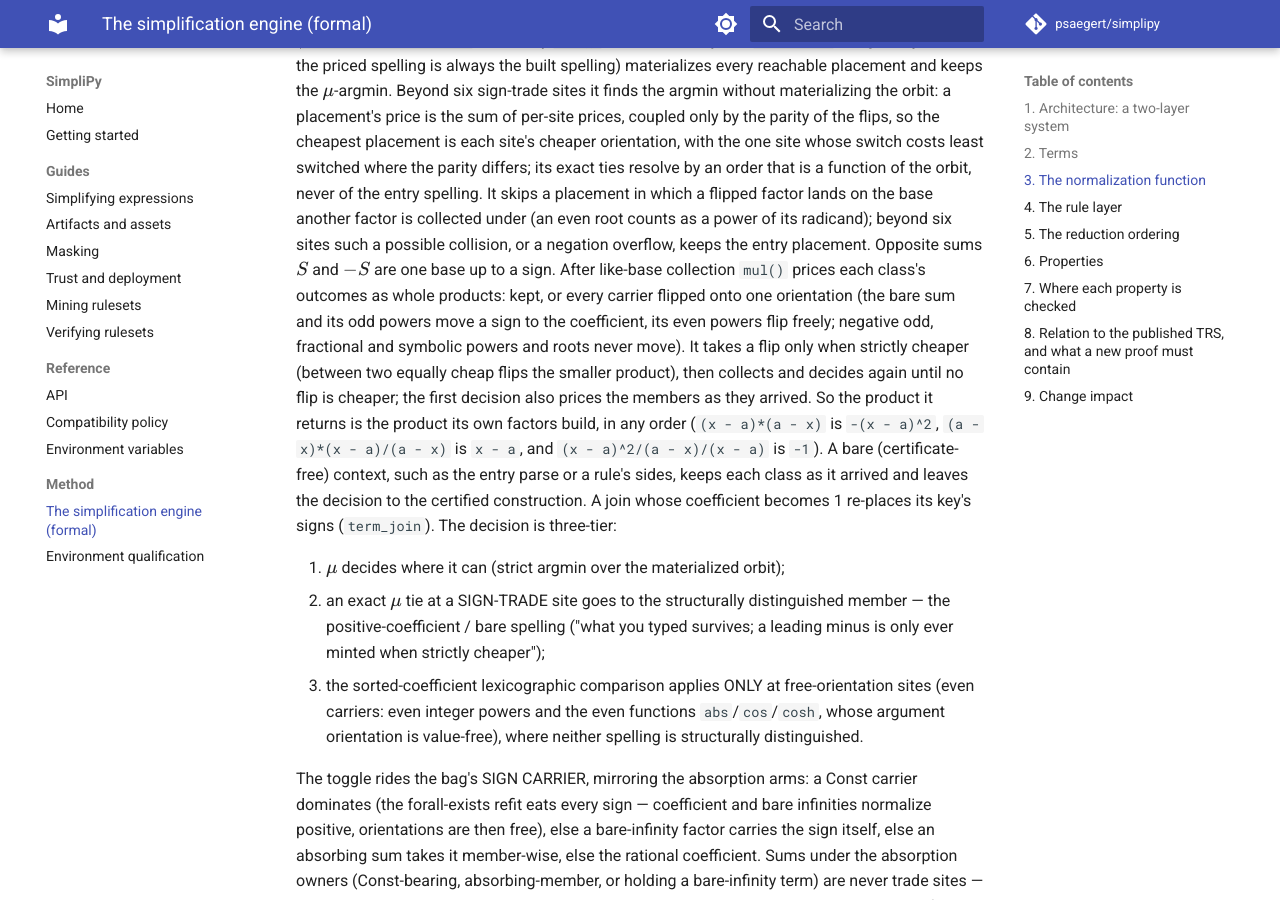
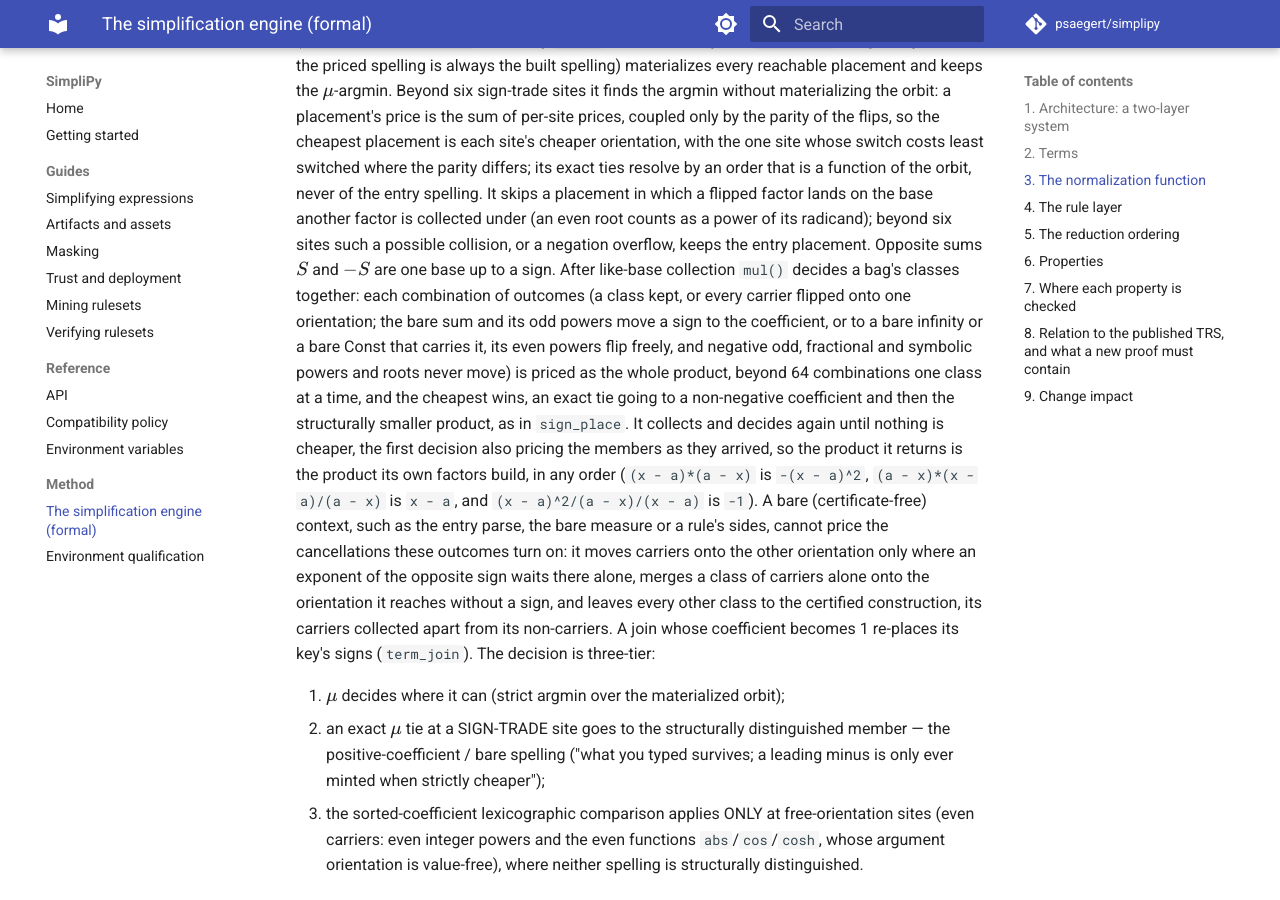
Before and after one commit to psaegert/simplipy, an MkDocs documentation site: the page built from docs/formal.md, in a window 1280 px wide and 900 px high, scrolled down 5102 px. Built offline with MkDocs 1.6.1 and Material for MkDocs 9.7.7, drawn with Linux system fonts in a browser that asks for light colours; comment, search, counter and statistics services are not loaded; some of the changed text lies outside the part shown.

Commit message:
Docs: the opposite-sum rule, the final benchmark run, residual classes
- The CHANGELOG and formal.md describe the opposite-sum rule as it now runs: classes decided
  together by whole-product price until nothing is cheaper, signs on the coefficient, a bare
  constant or an infinity, and a certificate-free context that defers to the certified one. On
  3,100 products of opposite sums no answer changes on a second call or depends on factor order;
  in each mode's own measure two are costlier than 0.14.7's, both in permissive and both holding
  an infinity (the previous commit's message said one).
- Times and slow-call shares from the final build's run against 0.14.7: 30%, 34% and 35% less
  on the T8.1 inputs, 21-33% on the ground truths, 81%, 77% and 90% on the predictions; 0.14.7
  up to 18.2% of calls over 0.1 s. The debug-build stability check covers every set in every
  mode. All other counts, prices, bounds and size ratios are unchanged.
- formal.md registers a second residual class: with the search off, re-bracketing a product
  over opposite sums can change its form (25 of 150 fuzzed products in f64; 0.14.7: 87), each
  answer reading back as itself. The `complexity()` docstring scopes the certificate-free
  measure's bracketing invariance accordingly.

Co-Authored-By: Claude Opus 5.5 <noreply@anthropic.com>
Claude-Session: https://claude.ai/code/session_016gamUqKQqroqag4GFsNu6W

```diff
--- a/docs/formal.md
+++ b/docs/formal.md
@@ -136,7 +136,7 @@ specimens remain. The instrument itself printed each state with the mode's certi
 context, a spelling no caller receives (every caller prints with the bare context), which
 raised false alarms and hid three real classes (the closed I3 class above); it now prints as
 the callers do, and in a debug build it holds on every state of srbf's ground truths and
-predictions in every mode and of all 129,490 T8.1 simplify inputs in permissive. A second
+predictions and of the 129,490 T8.1 simplify inputs, in every mode. A second
 measured class (2026-08-24) sat not in `canon()` but in the
 *pricing instrument*: `complexity()` parsed fold-free while the `f64`/`permissive` chains
 parse fold-at-parse, so on 10 of 65,536 benchmark rows the instrument priced a
@@ -216,16 +216,23 @@ differs; its exact ties resolve by an order that is a function of the orbit, nev
 spelling. It skips a placement in which a flipped factor lands on the base another factor is
 collected under (an even root counts as a power of its radicand); beyond six sites such a
 possible collision, or a negation overflow, keeps the entry placement. Opposite sums $S$ and
-$-S$ are one base up to a sign. After like-base collection `mul()` prices each class's outcomes
-as whole products: kept, or every carrier flipped onto one orientation (the bare sum and its odd
-powers move a sign to the coefficient, its even powers flip freely; negative odd, fractional and
-symbolic powers and roots never move). It takes a flip only when strictly cheaper (between two
-equally cheap flips the smaller product), then collects and decides again until no flip is
-cheaper; the first decision also prices the members as they arrived. So the product it returns
-is the product its own factors build, in any order (`(x - a)*(a - x)` is `-(x - a)^2`,
-`(a - x)*(x - a)/(a - x)` is `x - a`, and `(x - a)^2/(a - x)/(x - a)` is `-1`). A bare
-(certificate-free) context, such as the entry parse or a rule's sides, keeps each class as it
-arrived and leaves the decision to the certified construction. A join whose coefficient becomes 1 re-places its key's signs (`term_join`). The decision is three-tier:
+$-S$ are one base up to a sign. After like-base collection `mul()` decides a bag's classes
+together: each combination of outcomes (a class kept, or every carrier flipped onto one
+orientation; the bare sum and its odd powers move a sign to the coefficient, or to a bare
+infinity or a bare Const that carries it, its even powers flip freely, and negative odd,
+fractional and symbolic powers and roots never move) is priced as the whole product, beyond 64
+combinations one class at a time, and the cheapest wins, an exact tie going to a non-negative
+coefficient and then the structurally smaller product, as in `sign_place`. It collects and
+decides again until nothing is cheaper, the first decision also pricing the members as they
+arrived, so the product it returns is the product its own factors build, in any order
+(`(x - a)*(a - x)` is `-(x - a)^2`, `(a - x)*(x - a)/(a - x)` is `x - a`, and
+`(x - a)^2/(a - x)/(x - a)` is `-1`). A bare (certificate-free) context, such as the entry parse,
+the bare measure or a rule's sides, cannot price the cancellations these outcomes turn on: it
+moves carriers onto the other orientation only where an exponent of the opposite sign waits there
+alone, merges a class of carriers alone onto the orientation it reaches without a sign, and
+leaves every other class to the certified construction, its carriers collected apart from its
+non-carriers. A join whose coefficient becomes 1 re-places its key's signs (`term_join`). The
+decision is three-tier:
 
 1. $\mu$ decides where it can (strict argmin over the materialized orbit);
 2. an exact $\mu$ tie at a SIGN-TRADE site goes to the structurally distinguished
@@ -562,8 +569,8 @@ assertion), `to_prefix` has a left inverse and is therefore injective — two st
 sharing a serialization would be mapped back to the same state by the left inverse.
 The identity is exercised per state in debug builds (the full suites run green under
 debug, so every state reached by the tests and the mini-mines satisfies it, and so does every
-state of srbf's ground truths and model predictions in every mode and of all 129,490 T8.1
-simplify inputs in permissive). It fails on the documented I3 residuals at literals that stay leaves. These
+state of srbf's ground truths and model predictions and of the 129,490 T8.1 simplify inputs, in
+every mode). It fails on the documented I3 residuals at literals that stay leaves. These
 residuals scope the cache guarantee too.
 
 **Lemma L6 (conditional idempotence)** [THEOREM, conditional]. If a run reaches a pass
@@ -615,9 +622,14 @@ both sets and srbf's ground truths, efforts checked 0, 1, 4 and the default].
 **Canonicity across spellings** [EMPIRICAL]. That all spellings of the same bag (operand
 permutations, re-bracketings) reach the same representative is measured, not proven:
 commutative-permutation and adjacency-collection property tests, plus the corpus
-permutation gate (0 violations / 400 canonical corpus expressions at head). One
-registered residual class: the I3 residuals above. (The scale gates held 0 idempotence and 0 permutation failures when last run, on the 128-bit
-engine.)
+permutation gate (0 violations / 400 canonical corpus expressions at head). Two registered
+residual classes: the I3 residuals above, and re-bracketings of a product with the search off.
+A sub-product that holds only one orientation of a sum collects before it meets the other, or
+trades its sign alone, so the nesting can decide the form: on a fuzz of products over opposite
+sums, odd functions and odd powers, the left, right and balanced nestings of 25 of 150
+expressions reach different answers at effort 0 in `f64` and `real` and 24 in `permissive`
+(0.14.7: 87, 87 and 82); each answer reads back as itself. (The scale gates held 0 idempotence
+and 0 permutation failures when last run, on the 128-bit engine.)
 
 **Corpus mode.** `wildcard_all` widens matching and the $\diamond$-collapse licence
 (training-corpus canonicalization). It relaxes *soundness* licences, never the ordering:
```
Also changed, not shown: CHANGELOG.md (+13 -11 lines), docs/guides/simplify.md (+3 -3 lines), 1 other file.
